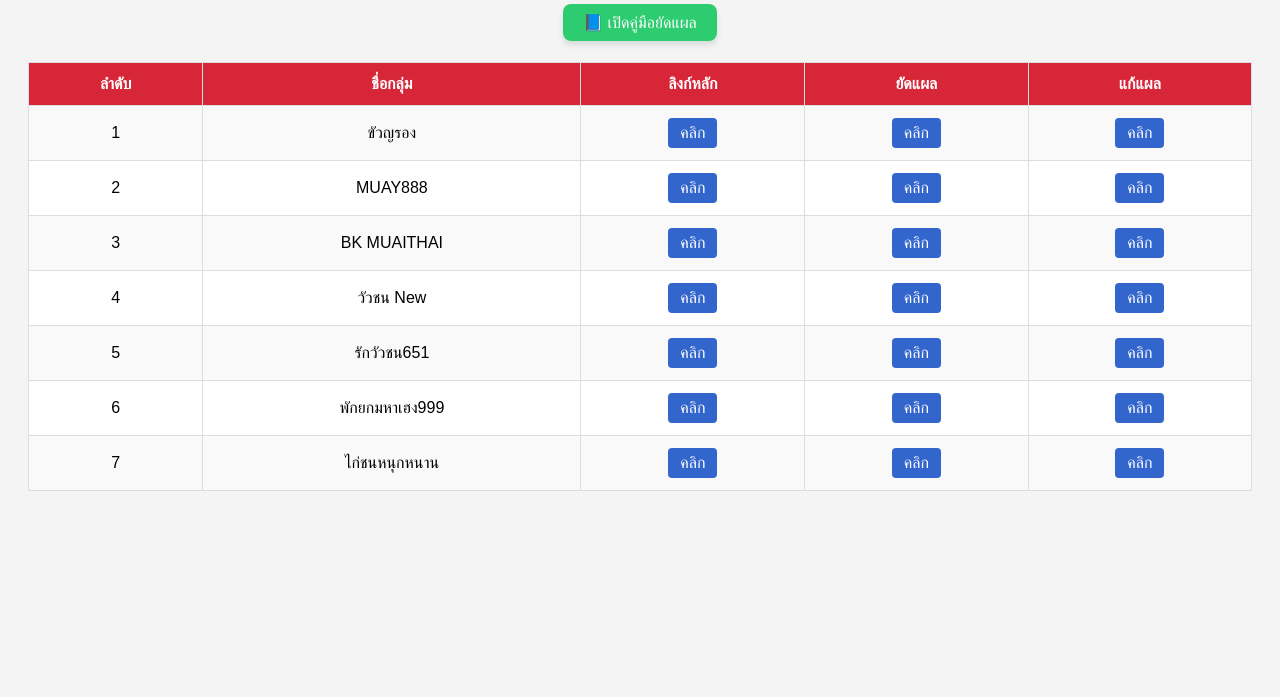
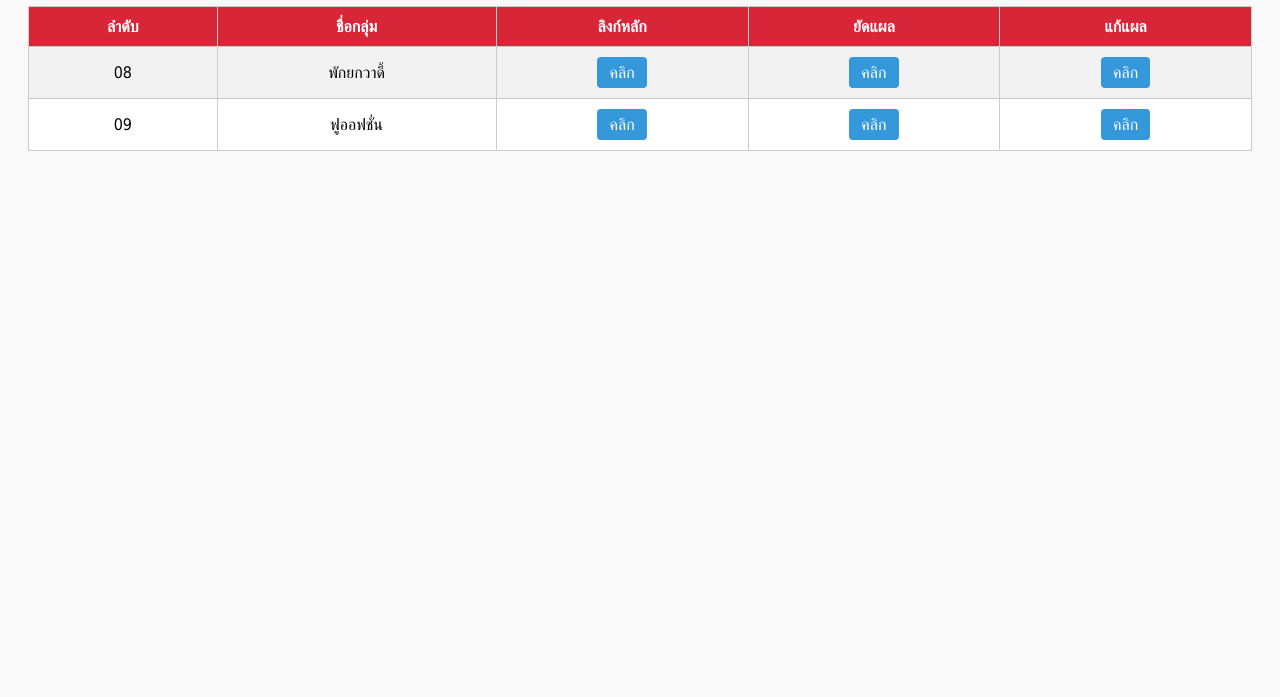
Before and after one commit to airobot01/pkrobot-ai-links, a plain HTML site: page docs/index.html in a window 1280 px wide. Shown: the part 103-800 px from the top of the page. Drawn offline with Linux system fonts and the light colour scheme.

Commit message:
Add files via upload
Signed-off-by: airobot01 <mixball0623@gmail.com>

```diff
--- a/docs/index.html
+++ b/docs/index.html
@@ -3,40 +3,28 @@
 <html lang="th">
 <head>
     <meta charset="UTF-8">
-    <meta name="viewport" content="width=device-width, initial-scale=1.0">
     <title>รวมลิงก์ระบบพักยก AI</title>
+    <meta name="viewport" content="width=device-width, initial-scale=1">
     <style>
-        body { font-family: Arial, sans-serif; background: #f4f4f4; padding: 20px; }
+        body { font-family: Tahoma, sans-serif; background: #f9f9f9; padding: 20px; }
         h1 { text-align: center; color: #d72638; }
-        table { width: 100%; border-collapse: collapse; background: #fff; }
-        th, td { padding: 12px 15px; text-align: center; border: 1px solid #ddd; }
-        th { background-color: #d72638; color: white; }
-        tr:nth-child(even) { background-color: #f9f9f9; }
-        a.button {
+        table { width: 100%; border-collapse: collapse; background: white; }
+        th, td { padding: 10px; text-align: center; border: 1px solid #ccc; }
+        th { background: #d72638; color: white; }
+        tr:nth-child(even) { background: #f2f2f2; }
+        .button {
             display: inline-block;
             padding: 6px 12px;
-            background-color: #3366cc;
+            background-color: #3498db;
             color: white;
             text-decoration: none;
             border-radius: 4px;
         }
-        a.button:hover { background-color: #254a9a; }
+        .button:hover { background-color: #2980b9; }
     </style>
 </head>
 <body>
     <h1>รวมลิงก์ระบบพักยก AI</h1>
-<div style="text-align: center; margin: 30px 0;">
-  <a href="manual.html" target="_blank" style="
-    background-color: #2ecc71;
-    color: white;
-    padding: 10px 20px;
-    font-size: 1rem;
-    border-radius: 8px;
-    text-decoration: none;
-    box-shadow: 0 4px 6px rgba(0,0,0,0.1);
-  ">📘 เปิดคู่มือยัดแผล</a>
-</div>
-
     <table>
         <tr>
             <th>ลำดับ</th>
@@ -45,63 +33,20 @@
             <th>ยัดแผล</th>
             <th>แก้แผล</th>
         </tr>
-
-    <tr>
-        <td>1</td>
-        <td>ขัวญรอง</td>
-        <td><a class="button" href="https://boxingthailand.com/ConfigKwan/nav.php" target="_blank">คลิก</a></td>
-        <td><a class="button" href="https://boxingthailand.com/ConfigKwan/dev2.php" target="_blank">คลิก</a></td>
-        <td><a class="button" href="https://duck98.com/ConfigKwan/logging.php" target="_blank">คลิก</a></td>
-    </tr>
-
-    <tr>
-        <td>2</td>
-        <td>MUAY888</td>
-        <td><a class="button" href="https://duck98.com/ConfigBotx/login.php" target="_blank">คลิก</a></td>
-        <td><a class="button" href="https://duck98.com/ConfigBotx/dev2.php" target="_blank">คลิก</a></td>
-        <td><a class="button" href="https://duck98.com/ConfigBotx/logging.php" target="_blank">คลิก</a></td>
-    </tr>
-
-    <tr>
-        <td>3</td>
-        <td>BK MUAITHAI</td>
-        <td><a class="button" href="https://duck98.com/ConfigBoty/login.php" target="_blank">คลิก</a></td>
-        <td><a class="button" href="https://duck98.com/ConfigBoty/dev2.php" target="_blank">คลิก</a></td>
-        <td><a class="button" href="https://duck98.com/ConfigBoty/logging.php" target="_blank">คลิก</a></td>
-    </tr>
-
-    <tr>
-        <td>4</td>
-        <td>วัวชน New</td>
-        <td><a class="button" href="https://duck98.com/Jaojom/nav.php?page=realtime" target="_blank">คลิก</a></td>
-        <td><a class="button" href="https://duck98.com/Jaojom/dev2.php" target="_blank">คลิก</a></td>
-        <td><a class="button" href="https://duck98.com/Jaojom/logging.php" target="_blank">คลิก</a></td>
-    </tr>
-
-    <tr>
-        <td>5</td>
-        <td>รักวัวชน651</td>
-        <td><a class="button" href="https://duck98.com/ConfigBOT/login.php" target="_blank">คลิก</a></td>
-        <td><a class="button" href="https://duck98.com/ConfigBOT/dev2.php" target="_blank">คลิก</a></td>
-        <td><a class="button" href="https://duck98.com/ConfigBOT/logging.php" target="_blank">คลิก</a></td>
-    </tr>
-
-    <tr>
-        <td>6</td>
-        <td>พักยกมหาเฮง999</td>
-        <td><a class="button" href="https://duck98.com/ConfigMahaheng/login.php" target="_blank">คลิก</a></td>
-        <td><a class="button" href="https://duck98.com/ConfigMahaheng/dev2.php" target="_blank">คลิก</a></td>
-        <td><a class="button" href="https://duck98.com/ConfigMahaheng/logging.php" target="_blank">คลิก</a></td>
-    </tr>
-
-    <tr>
-        <td>7</td>
-        <td>ไก่ชนหนุกหนาน</td>
-        <td><a class="button" href="https://duck98.com/ConfigNuknan/login.php" target="_blank">คลิก</a></td>
-        <td><a class="button" href="https://duck98.com/ConfigNuknan/dev2.php" target="_blank">คลิก</a></td>
-        <td><a class="button" href="https://duck98.com/ConfigNuknan/logging.php" target="_blank">คลิก</a></td>
-    </tr>
-
+        <tr>
+            <td>08</td>
+            <td>พักยกวาดี้</td>
+            <td><a class="button" href="https://access.line.me/oauth2/v2.1/login?returnUri=%2Foauth2%2Fv2.1%2Fauthorize%2Fconsent%3Fapp_id%3D2007510326-lRy4Bgrp%26client_id%3D2007510326%26scope%3Dopenid%2520profile%26state%3DlReJwjNsnnaZ%26response_type%3Dcode%26code_challenge_method%3DS256%26code_challenge%3Ds4Zu039FJ0N45vAC4ahQ5n6ET8WffIS7N9HsK8fLf-s%26liff_sdk_version%3D2.27.1%26type%3DL%26redirect_uri%3Dhttps%253A%252F%252Fduck98.com%252FConfigBotfull%252Flogin.php%26bot_prompt%3Dnormal&loginChannelId=2007510326&loginState=bPeVz0qUaMpWFBCCMp8Phj" target="_blank">คลิก</a></td>
+            <td><a class="button" href="https://duck98.com/ConfigBotfull2/dev2.php" target="_blank">คลิก</a></td>
+            <td><a class="button" href="https://duck98.com/ConfigBotfull2/logging.php" target="_blank">คลิก</a></td>
+        </tr>
+        <tr>
+            <td>09</td>
+            <td>ฟูออฟชั่น</td>
+            <td><a class="button" href="https://duck98.com/ConfigBotfull/login.php" target="_blank">คลิก</a></td>
+            <td><a class="button" href="google" target="_blank">คลิก</a></td>
+            <td><a class="button" href="google" target="_blank">คลิก</a></td>
+        </tr>
     </table>
 </body>
 </html>
```
